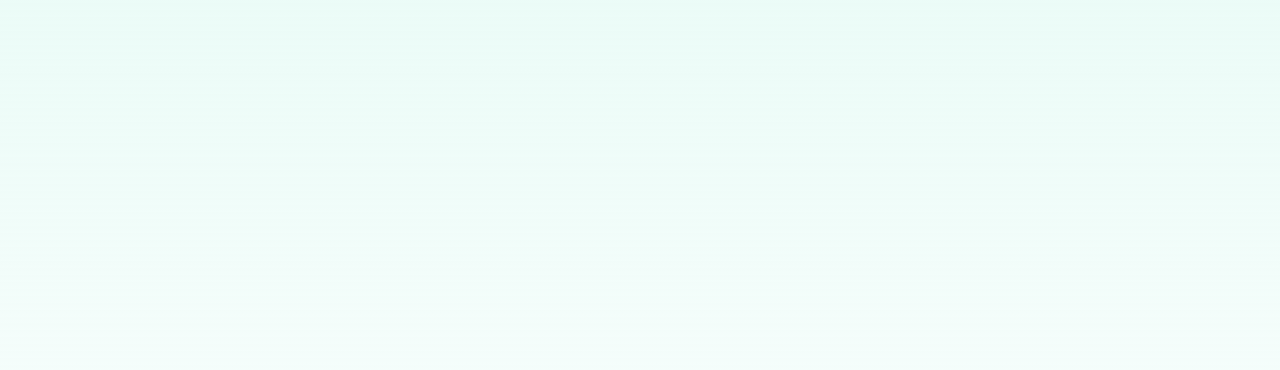
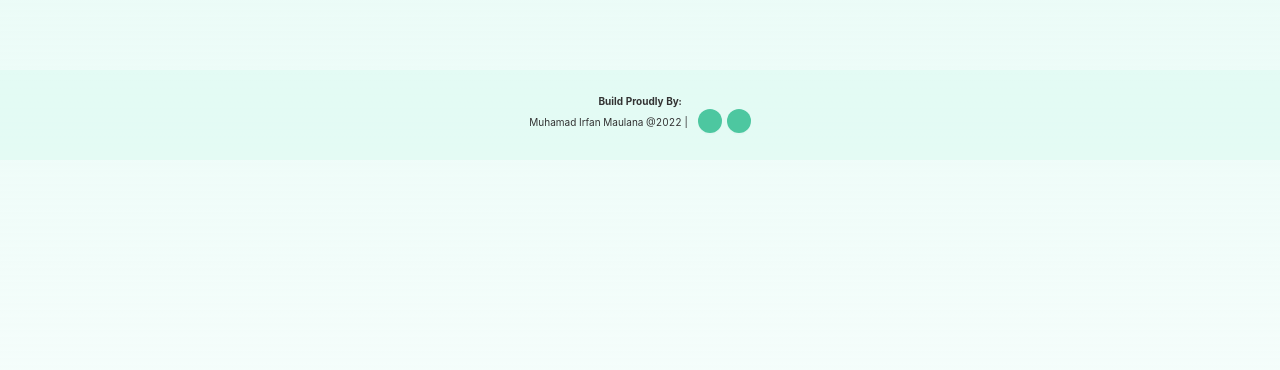
Before and after one commit to Muhamadirfanm134/fishPriceResources_MuhamadIrfanMaulana, a React (Create React App) app: page /edit in a window 1280 px wide. Before the commit this address had no page. Shown: the top 370 px of the page. Built offline with nearby package versions, Linux system fonts and the light colour scheme.

Commit message:
style(footer)
style(footer): Add footer

Add footer component.

Closes

```diff
--- /dev/null
+++ b/src/components/footer/Footer.scss
@@ -0,0 +1,12 @@
+.footer {
+  background-color: #dbf9f18c;
+  display: flex;
+  flex-direction: column;
+  align-items: center;
+  justify-content: center;
+  text-align: center;
+  // font-weight: bold;
+  color: #333;
+  bottom: 0;
+  font-size: 10px;
+}
--- /dev/null
+++ b/src/components/footer/footer.js
@@ -0,0 +1,41 @@
+import { Button, Col, Row, Layout } from "antd";
+import React from "react";
+import "./Footer.scss";
+
+const Footer = () => {
+  const { Footer } = Layout;
+
+  return (
+    <Footer className="footer">
+      <div>
+        <b>Build Proudly By: </b>
+      </div>
+      <Row align="middle" gutter={10}>
+        <Col>
+          <div>Muhamad Irfan Maulana @2022 | </div>
+        </Col>
+        <Col>
+          <Button
+            className="primaryButton"
+            size="small"
+            shape="circle"
+            style={{ marginRight: 5 }}
+            icon={<i className="bx bx-fw bxl-linkedin" />}
+            href="https://www.linkedin.com/in/muhamadirfanm134/"
+            target="_blank"
+          />
+          <Button
+            className="primaryButton"
+            size="small"
+            shape="circle"
+            icon={<i className="bx bx-fw bxl-github" />}
+            href="https://github.com/Muhamadirfanm134"
+            target="_blank"
+          />
+        </Col>
+      </Row>
+    </Footer>
+  );
+};
+
+export default Footer;
--- a/src/routes/index.js
+++ b/src/routes/index.js
@@ -4,6 +4,9 @@ import AddResource from "../pages/addResource/AddResource";
 import EditResource from "../pages/editResource/EditResource";
 import ResourceList from "../pages/resourceList/ResourceList";
 import "../App.scss";
+import Gap from "../components/gap/Gap";
+import Footer from "../components/footer/footer";
+import "boxicons";
 
 const RoutesManagement = () => {
   return (
@@ -14,7 +17,9 @@ const RoutesManagement = () => {
           <Route path="add" element={<AddResource />} />
           <Route path="edit/:id" element={<EditResource />} />
         </Routes>
+        <Gap height={30} />
       </div>
+      <Footer />
     </BrowserRouter>
   );
 };
```
